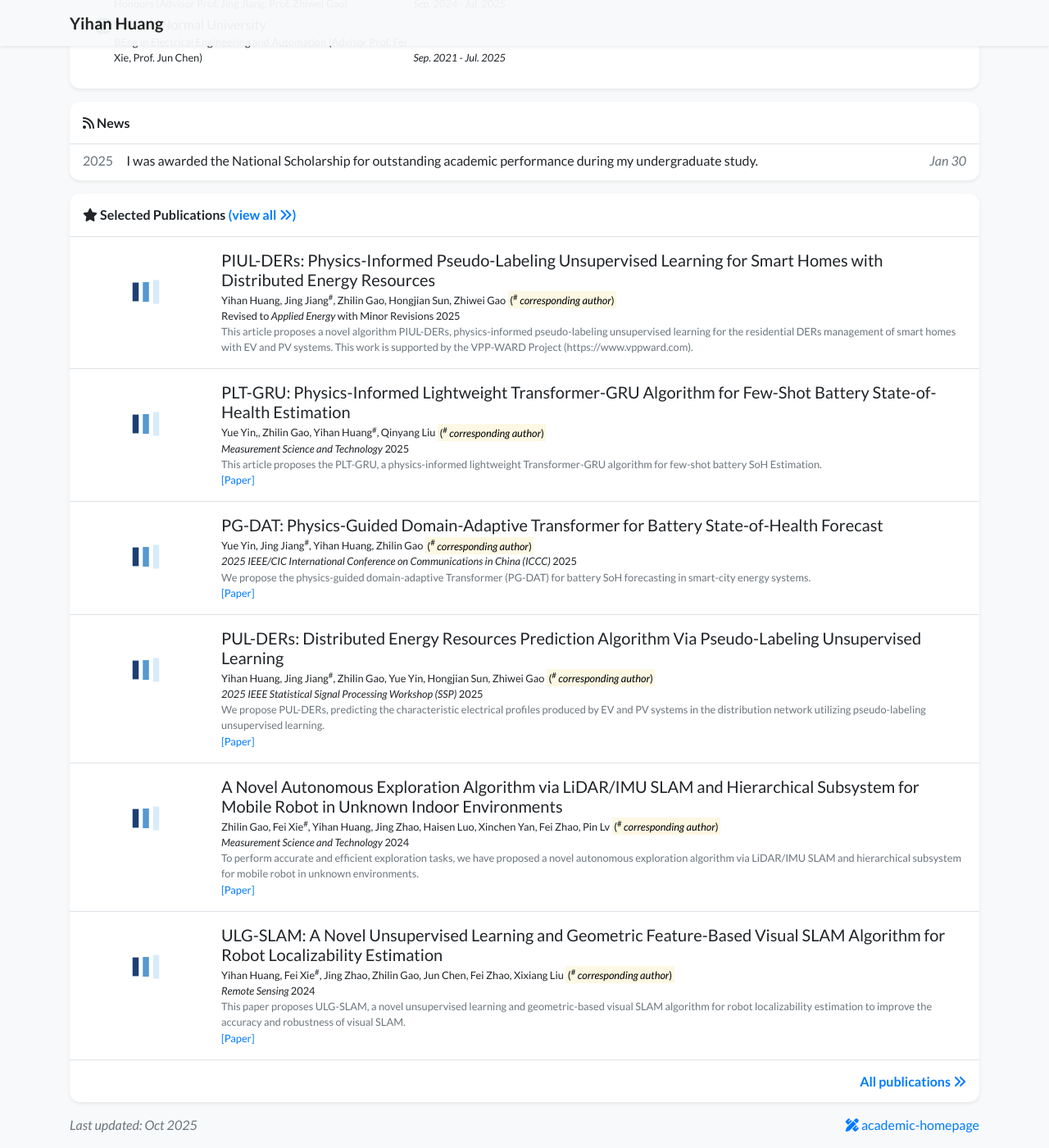
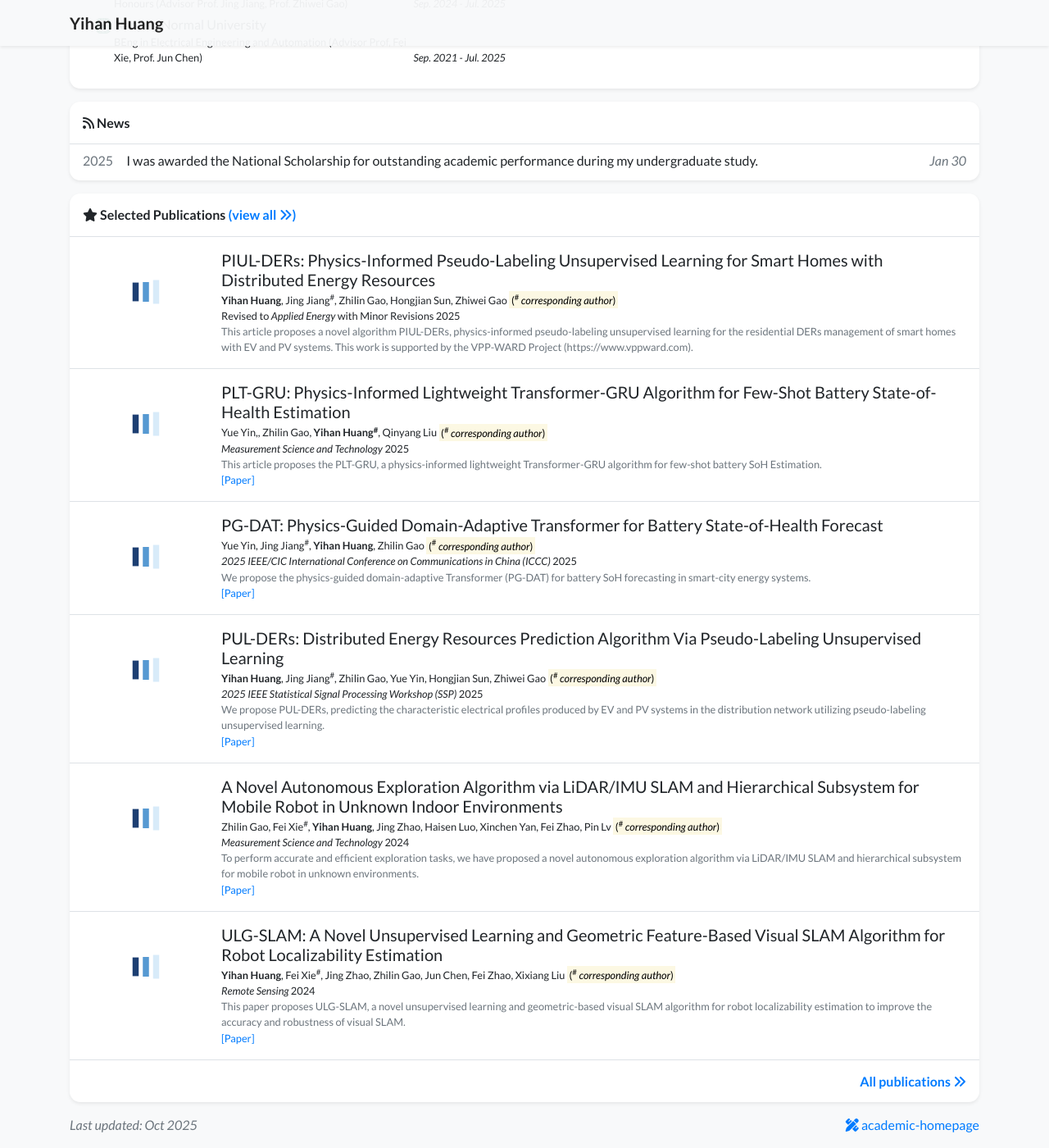
Before and after one commit to eddiehuang2002/eddiehuang2002.github.io, a Jekyll site: the page built from index.html, in a window 1280 px wide and 1400 px high, scrolled down 775 px. Shown: the whole window at 82% size. Built offline with Jekyll 4.4.1, drawn with Linux system fonts in a browser that asks for light colours; nearby versions of some CDN libraries; a style sheet for code colours, icons or effects is not loaded; part of the change alters nothing that is shown.

```diff
--- a/_data/authors.yml
+++ b/_data/authors.yml
@@ -1,22 +1,11 @@
-"Your Name":
+"Yihan Huang":
   bold: true
 
-"Robert White":
-  url: https://www.google.com/?q=Robert+White
+"Jing Jiang":
+  url: https://www.northumbria.ac.uk/about-us/our-staff/j/jing-jiang/
 
-"Charles Green (MIT)":
-  name: Charles Green
-  url: https://www.google.com/?q=Charles+Green+MIT
+"Hongjian Sun":
+  url: https://www.durham.ac.uk/staff/hongjian-sun/
 
-"Charles Green (Stanford)":
-  name: Charles Green
-  url: https://www.google.com/?q=Charles+Green+Stanford
-
-"Garrett Harris":
-  url: https://www.google.com/?q=Garrett+Harris
-
-"James Wang":
-  url: https://www.google.com/?q=James+Wang
-
-"John Doe":
-  url: https://www.google.com/?q=John+Doe
+"Zhiwei Gao":
+  url: https://www.northumbria.ac.uk/about-us/our-staff/g/zhiwei-gao/
```
